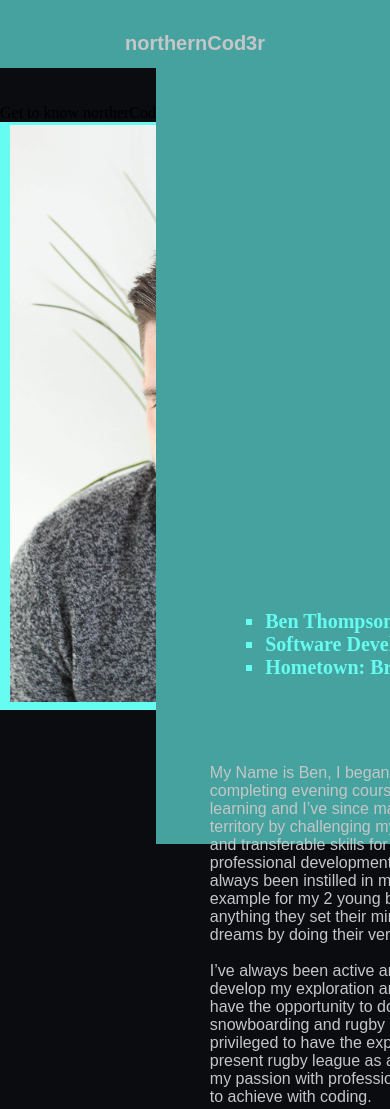
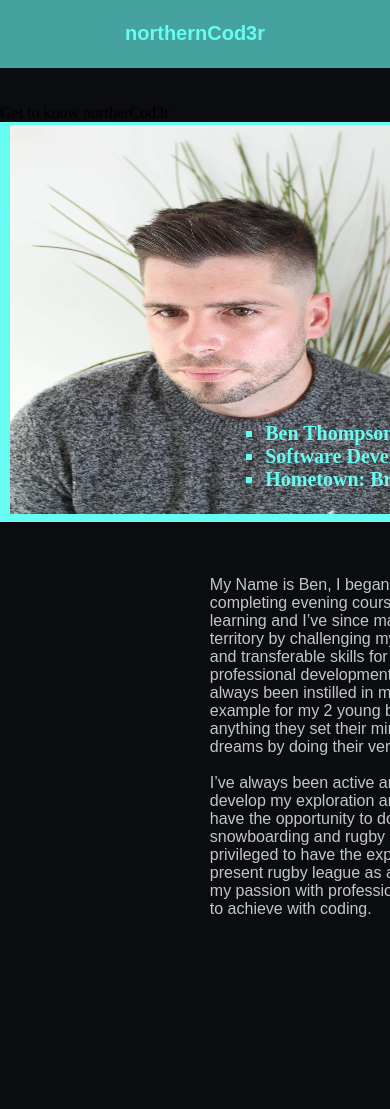
Before and after one commit to btomo86/my-portfolio, a plain HTML site: page about.html in a window 390 px wide. Shown: the top 1109 px of the page. Drawn offline with Linux system fonts and the light colour scheme.

Commit message:
debugged styles.css

```diff
--- a/styles.css
+++ b/styles.css
@@ -61,7 +61,7 @@ nav {
     margin-left: auto;
     margin-right: auto;
     width: 400px;
-    height: 400px:
+    height: 400px;
 }
 
 
@@ -80,7 +80,7 @@ h1 {
 
 
 
-}
+
 
 .p1 {
     color: #C5C6C7;
@@ -99,7 +99,7 @@ h1 {
     text-align: center;
 }
 
-h4 {
+.follow {
     font-family: 'Montserrat', sans-serif;
     text-align: center;
     color:#C5C6C7;
@@ -164,9 +164,10 @@ h4 {
          display: flex;
          flex-direction: column;
          align-items: center;
-         width: 50%
-         transform: translatex(100%);
-         transmition: transform: 0.5s ease-in;}
+         width: 50%;
+         transform: translateX(100%);
+         transition: transform 0.5s ease-in;
+    }
 
 
  .nav-links li {
@@ -183,4 +184,6 @@ h4 {
 
 
 
+ }
+
 }
```
Also changed, not shown: contact.html (+1 -1 lines).
